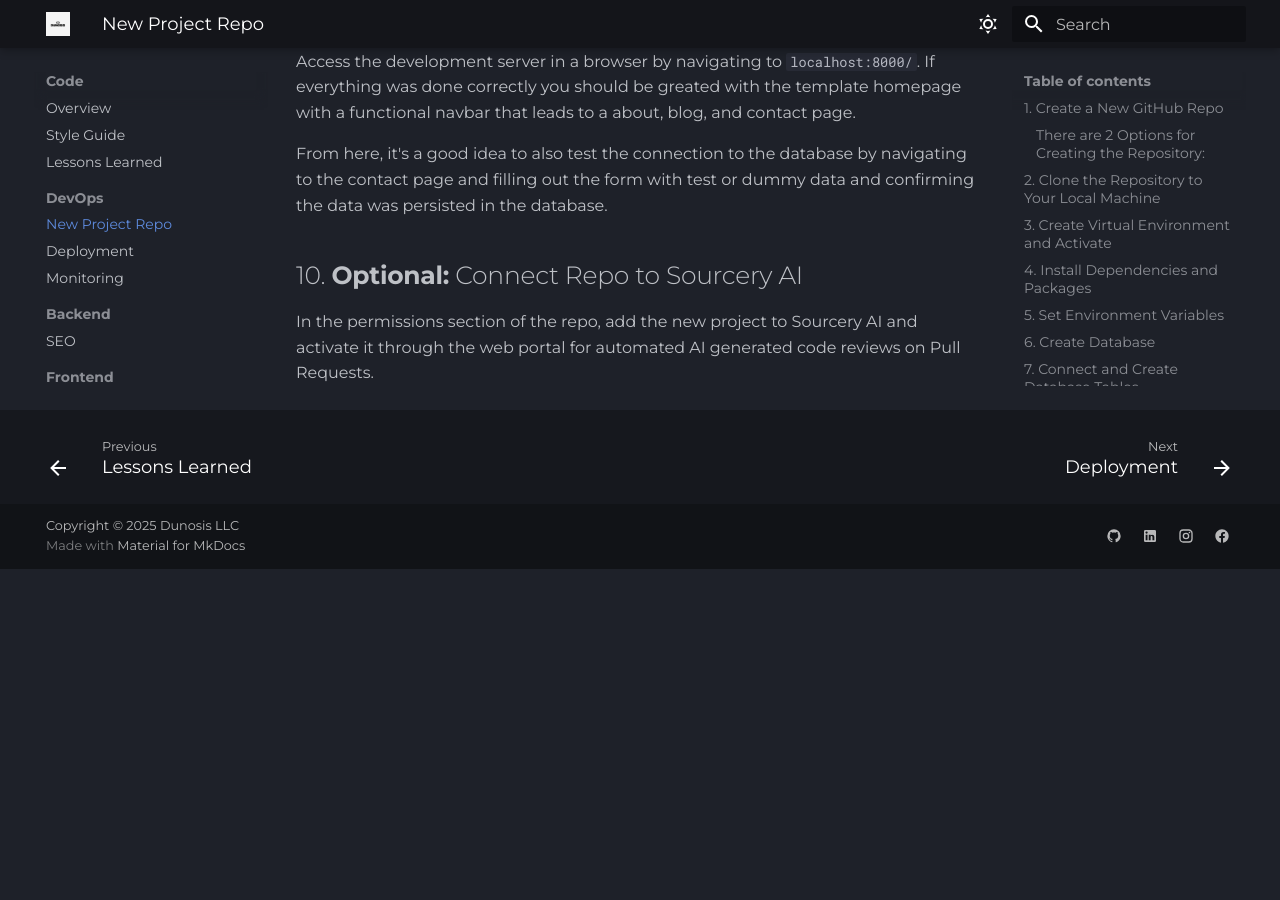
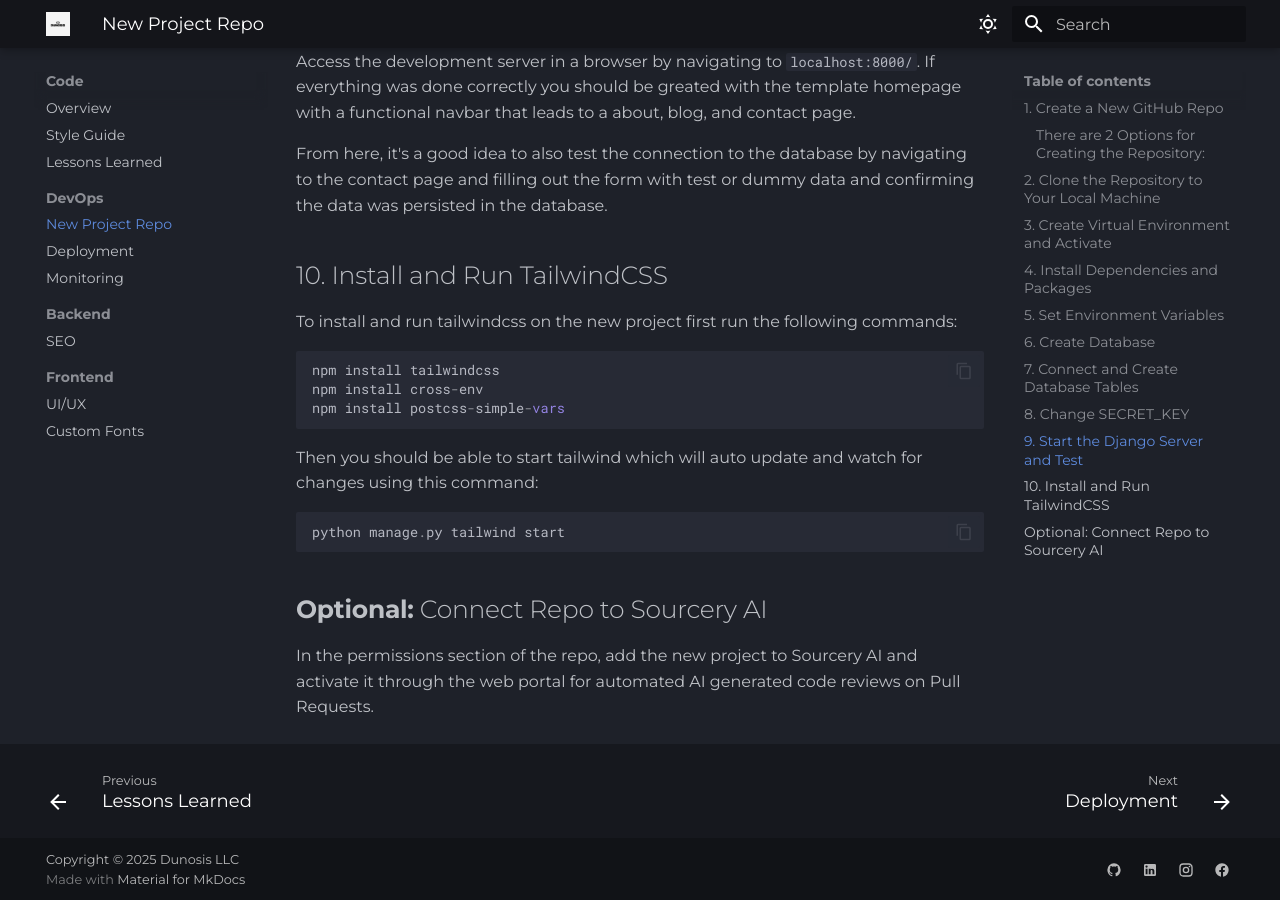
Before and after one commit to wesordonez/dunosis-web-docs, an MkDocs documentation site: the page built from docs/code/devops/new-project-repo.md, in a window 1280 px wide and 900 px high, scrolled down 3273 px. Built offline with MkDocs 1.6.1 and Material for MkDocs 9.7.7, drawn with Linux system fonts in a browser that asks for light colours; before the commit the page ends 3842 px from its top, so only the background shows below that.

Commit message:
updated new project repo with tailwind css install instructions

````diff
--- a/docs/code/devops/new-project-repo.md
+++ b/docs/code/devops/new-project-repo.md
@@ -83,6 +83,22 @@ Access the development server in a browser by navigating to `localhost:8000/`. I
 
 From here, it's a good idea to also test the connection to the database by navigating to the contact page and filling out the form with test or dummy data and confirming the data was persisted in the database.
 
-## 10. **Optional:** Connect Repo to Sourcery AI
+## 10. Install and Run TailwindCSS
+
+To install and run tailwindcss on the new project first run the following commands:
+
+```py
+npm install tailwindcss
+npm install cross-env
+npm install postcss-simple-vars
+```
+
+Then you should be able to start tailwind which will auto update and watch for changes using this command:
+
+```py
+python manage.py tailwind start
+```
+
+## **Optional:** Connect Repo to Sourcery AI
 
 In the permissions section of the repo, add the new project to Sourcery AI and activate it through the web portal for automated AI generated code reviews on Pull Requests.
````
